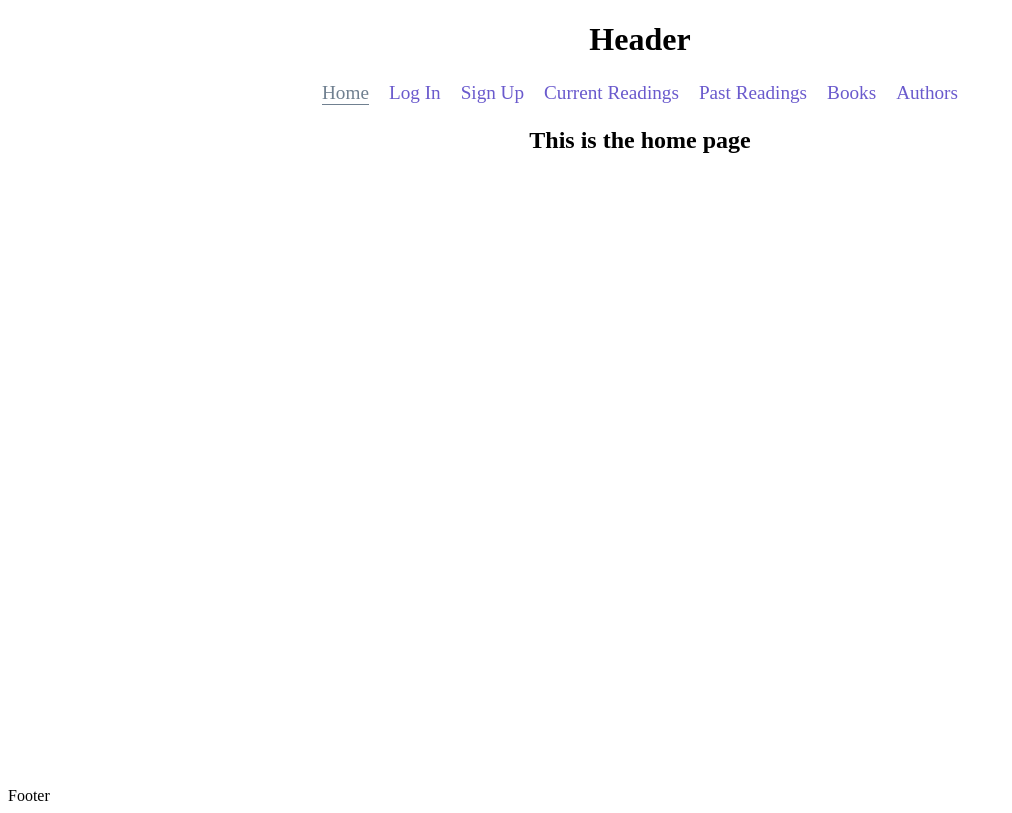
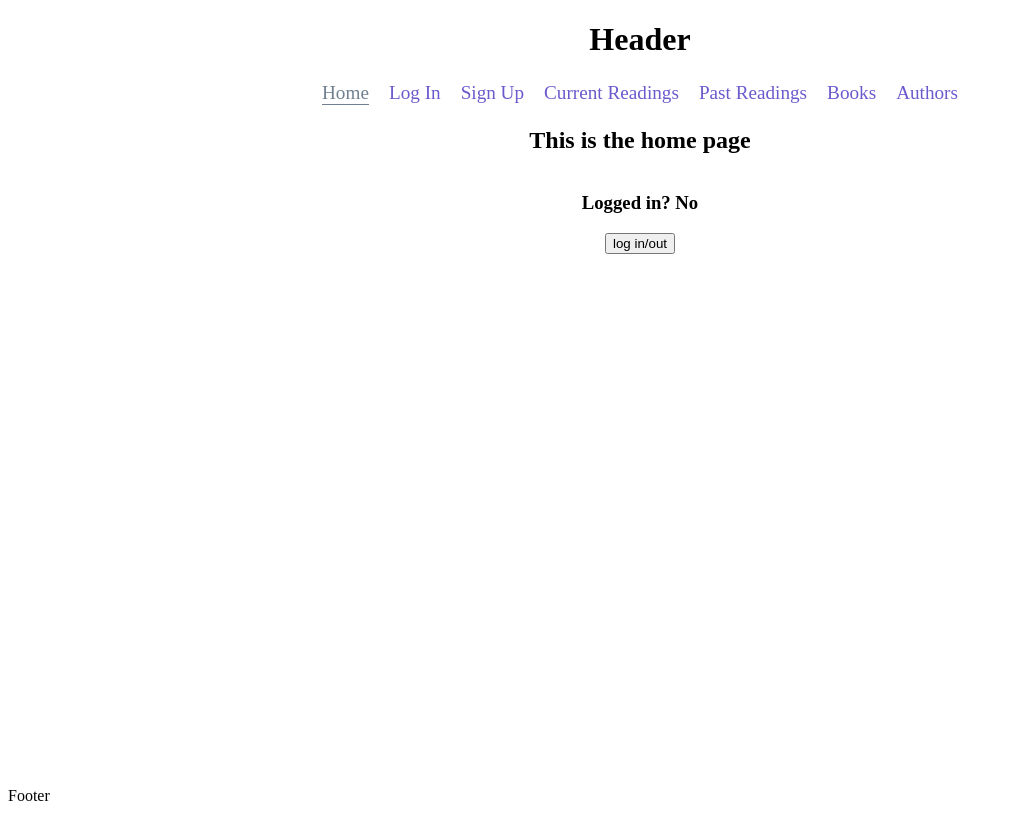
Before and after one commit to taylorhmorris/reading-log-front, a React (Vite) app: page / in a window 1280 px wide. Shown: the whole page, without its empty margins (0-1012 px from the left). Built offline with nearby package versions, Linux system fonts and the light colour scheme; no server answers.

Commit message:
feat: create UserContext, import Provider in App.tsx

```diff
--- a/src/App.tsx
+++ b/src/App.tsx
@@ -1,4 +1,5 @@
 import { BrowserRouter as Router, Routes, Route } from 'react-router-dom';
+import { UserContextProvider } from './context/UserContext';
 import { Navbar } from './components/Navbar';
 import { Home } from './pages/Home';
 import { Login } from './pages/Login';
@@ -12,7 +13,7 @@ import './styles/global.css';
 
 function App() {
   return (
-    <>
+    <UserContextProvider>
       <Router>
         <div>
           <header>
@@ -34,7 +35,7 @@ function App() {
           <footer>Footer</footer>
         </div>
       </Router>
-    </>
+    </UserContextProvider>
   );
 }
 
--- /dev/null
+++ b/src/context/UserContext.tsx
@@ -0,0 +1,28 @@
+import { createContext, useContext, ReactNode, useState } from 'react';
+
+type UserContextType = {
+  loggedIn: boolean | undefined;
+  updateLoggedIn: () => void;
+};
+type ProviderProps = {
+  children: ReactNode;
+};
+
+const UserContext = createContext({} as UserContextType);
+
+export function UserContextProvider({ children }: ProviderProps) {
+  const [loggedIn, setLoggedIn] = useState(false);
+  function updateLoggedIn() {
+    setLoggedIn(!loggedIn);
+  }
+
+  return (
+    <UserContext.Provider value={{ loggedIn, updateLoggedIn }}>
+      {children}
+    </UserContext.Provider>
+  );
+}
+
+export function useUserContext() {
+  return useContext(UserContext);
+}
--- a/src/pages/Home.tsx
+++ b/src/pages/Home.tsx
@@ -1,7 +1,13 @@
+import { useUserContext } from '../context/UserContext';
+
 export function Home() {
+  const { loggedIn, updateLoggedIn } = useUserContext();
+
   return (
     <section>
       <h2>This is the home page</h2>
+      <h3>Logged in? {loggedIn ? 'Yes' : 'No'}</h3>
+      <button onClick={() => updateLoggedIn()}>log in/out</button>
     </section>
   );
 }
```
Also changed, not shown: src/context/UserContext.ts (deleted, +0 -14 lines), src/utils/auth.ts (+5 -5 lines).
